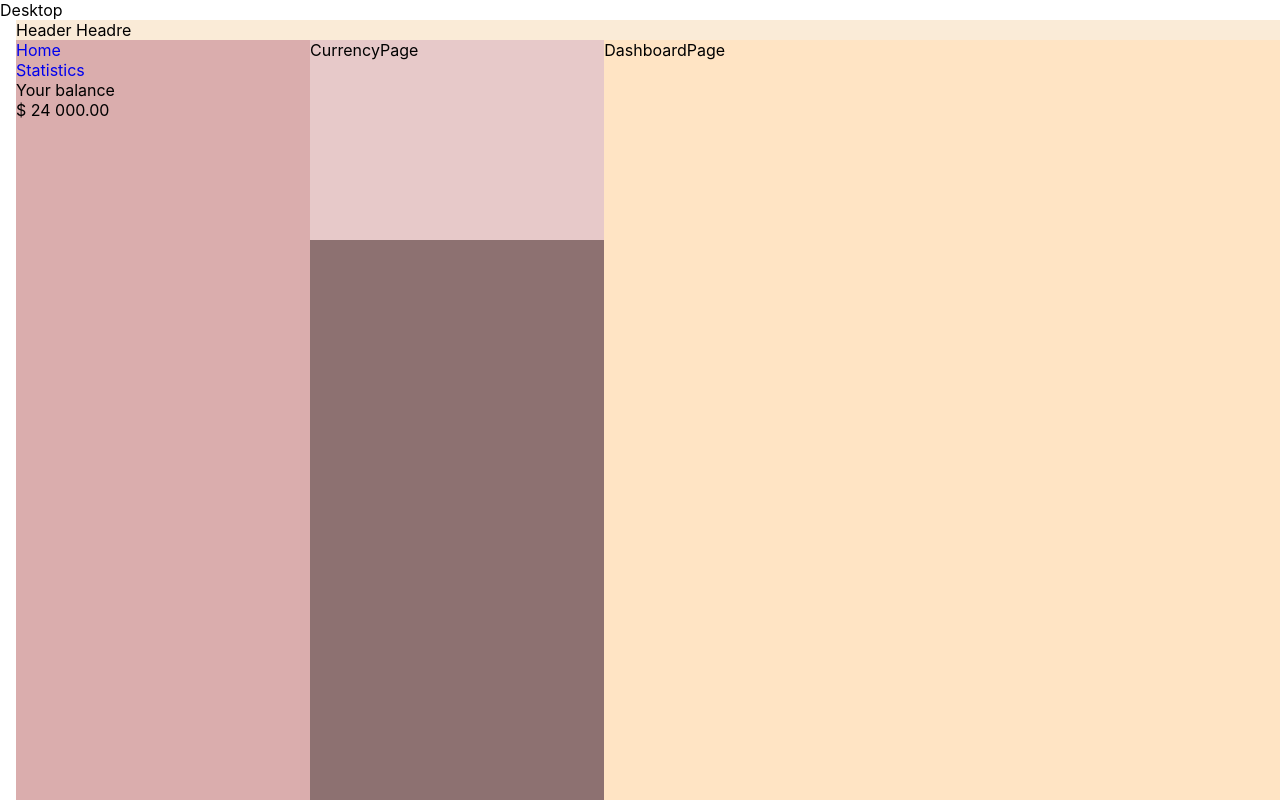
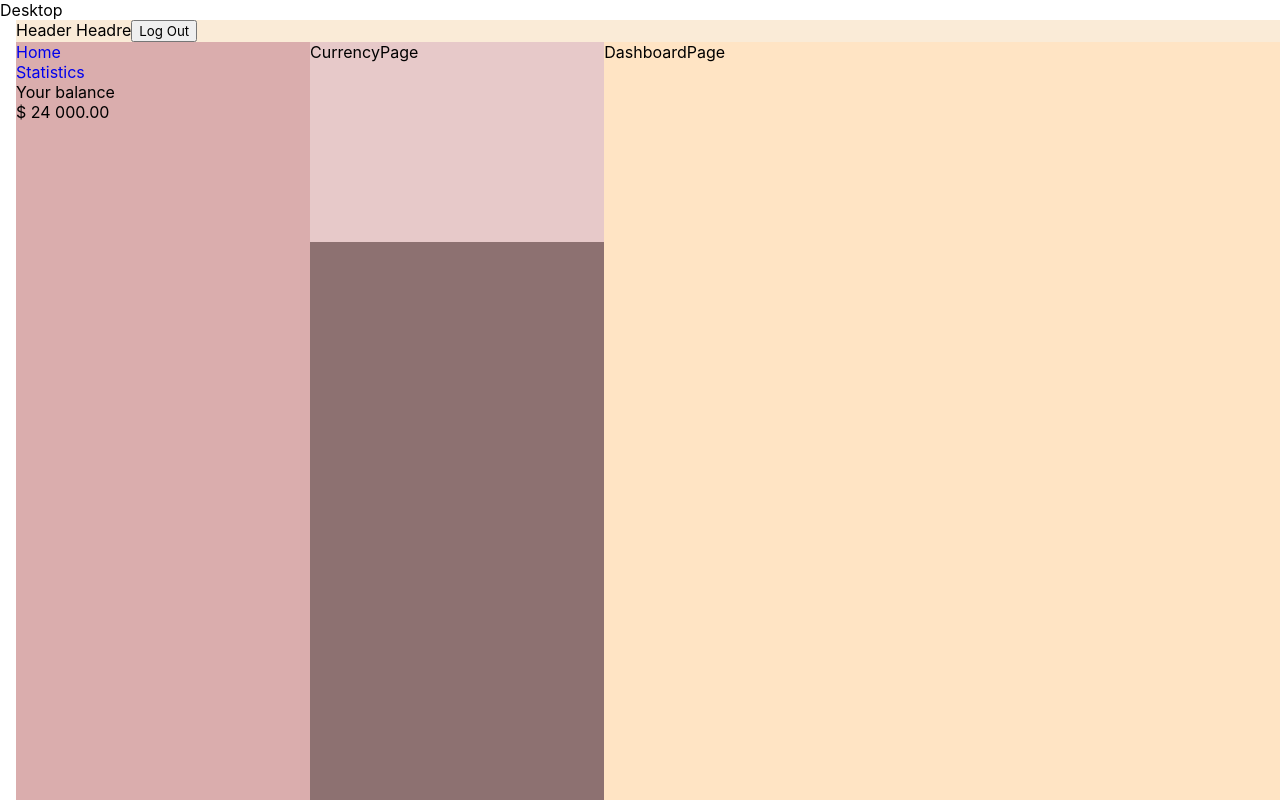
Before and after one commit to Yana2393/project_money_guard, a React (Create React App) app: page /project_money_guard/home in a window 1280 px wide. Shown: the top 800 px of the page. Built offline with nearby package versions, Linux system fonts and the light colour scheme.

Commit message:
error api

```diff
--- a/src/components/Header/Header.jsx
+++ b/src/components/Header/Header.jsx
@@ -1,7 +1,12 @@
 import css from './Header.module.css';
 
 const Header = () => {
-  return <div className={css.header}>Header Headre </div>;
+  return (
+    <div className={css.header}>
+      Header Headre
+      <button> Log Out</button>
+    </div>
+  );
 };
 
 export default Header;
```
